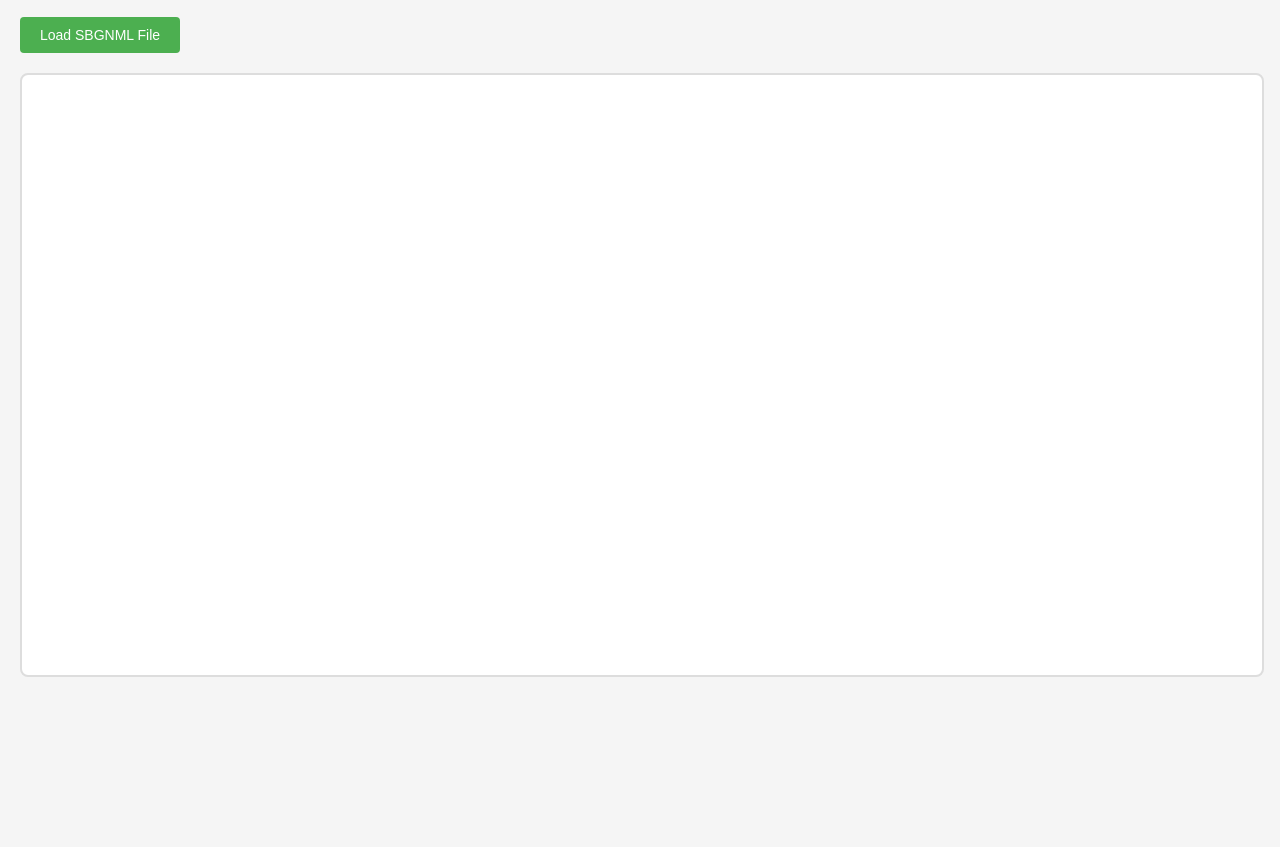
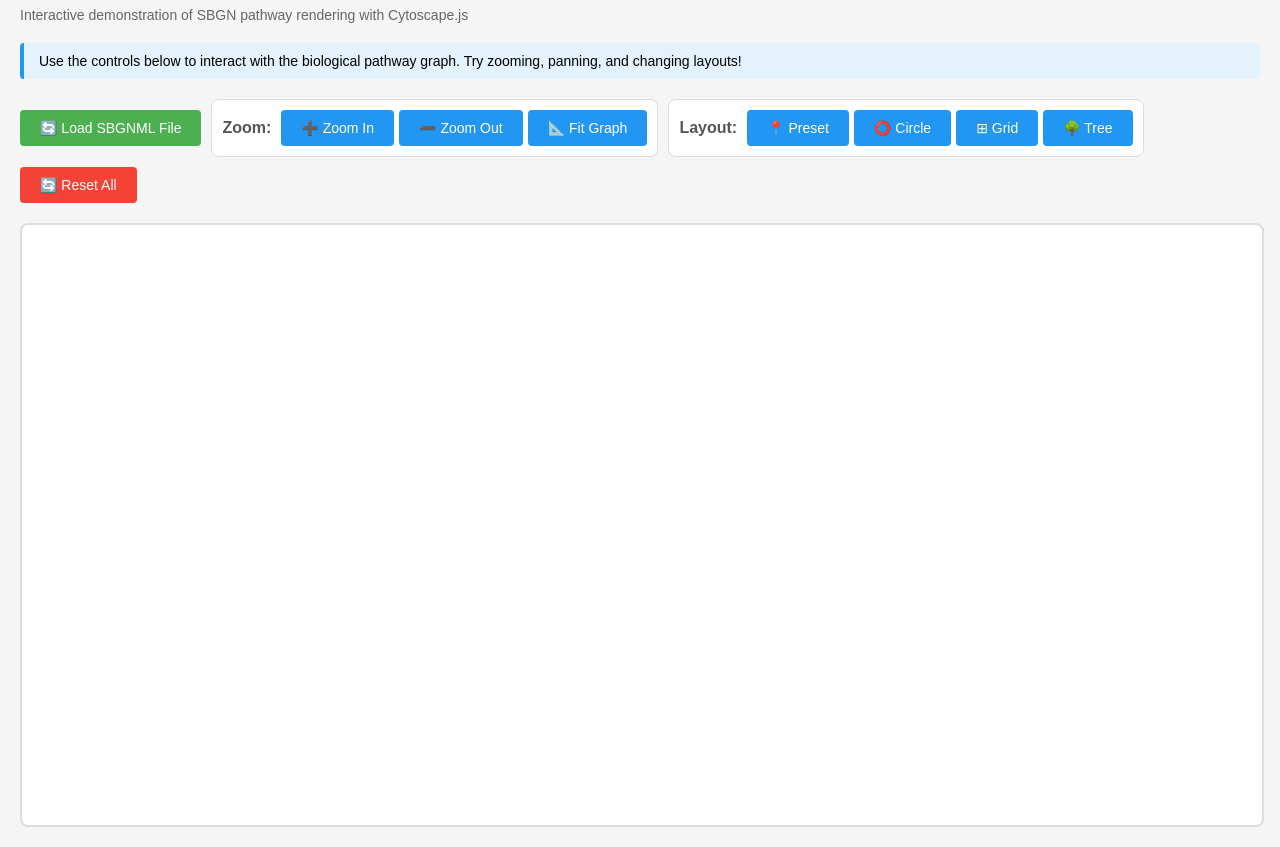
Before and after one commit to Dipro-cyber/sbgn-visualization-demo, a website: page index.html in a window 1280 px wide. Shown: the part 81-928 px from the top of the page. Before the commit the page ends 800 px from the top, so only its background shows below. Drawn offline with Linux system fonts and the light colour scheme; no server answers.

Commit message:
Add interactive graph controls: zoom, layout options, and reset functionality

```diff
--- a/index.html
+++ b/index.html
@@ -13,7 +13,12 @@
         }
         h1 {
             color: #333;
+            margin-bottom: 10px;
+        }
+        .subtitle {
+            color: #666;
             margin-bottom: 20px;
+            font-size: 14px;
         }
         #cy {
             width: 100%;
@@ -21,9 +26,28 @@
             border: 2px solid #ddd;
             background: white;
             border-radius: 8px;
+            position: relative;
         }
         .controls {
             margin-bottom: 20px;
+            display: flex;
+            gap: 10px;
+            flex-wrap: wrap;
+            align-items: center;
+        }
+        .control-group {
+            display: flex;
+            gap: 5px;
+            padding: 10px;
+            background: white;
+            border-radius: 8px;
+            border: 1px solid #ddd;
+        }
+        .control-group label {
+            font-weight: bold;
+            margin-right: 5px;
+            color: #555;
+            align-self: center;
         }
         button {
             padding: 10px 20px;
@@ -33,17 +57,67 @@
             color: white;
             border: none;
             border-radius: 4px;
+            transition: all 0.3s;
         }
         button:hover {
             background: #45a049;
+            transform: translateY(-2px);
+            box-shadow: 0 2px 5px rgba(0,0,0,0.2);
+        }
+        button:active {
+            transform: translateY(0);
+        }
+        button.secondary {
+            background: #2196F3;
+        }
+        button.secondary:hover {
+            background: #0b7dda;
+        }
+        button.danger {
+            background: #f44336;
+        }
+        button.danger:hover {
+            background: #da190b;
+        }
+        .info {
+            background: #e3f2fd;
+            padding: 10px 15px;
+            border-radius: 4px;
+            border-left: 4px solid #2196F3;
+            margin-bottom: 20px;
+            font-size: 14px;
         }
     </style>
 </head>
 <body>
     <h1>SBGN Biological Pathway Visualization</h1>
+    <div class="subtitle">Interactive demonstration of SBGN pathway rendering with Cytoscape.js</div>
+
+    <div class="info">
+        Use the controls below to interact with the biological pathway graph. Try zooming, panning, and changing layouts!
+    </div>
+
     <div class="controls">
-        <button onclick="loadSBGNML()">Load SBGNML File</button>
+        <button onclick="loadSBGNML()">🔄 Load SBGNML File</button>
+
+        <div class="control-group">
+            <label>Zoom:</label>
+            <button class="secondary" onclick="zoomIn()">➕ Zoom In</button>
+            <button class="secondary" onclick="zoomOut()">➖ Zoom Out</button>
+            <button class="secondary" onclick="fitGraph()">📐 Fit Graph</button>
+        </div>
+
+        <div class="control-group">
+            <label>Layout:</label>
+            <button class="secondary" onclick="applyLayout('preset')">📍 Preset</button>
+            <button class="secondary" onclick="applyLayout('circle')">⭕ Circle</button>
+            <button class="secondary" onclick="applyLayout('grid')">⊞ Grid</button>
+            <button class="secondary" onclick="applyLayout('breadthfirst')">🌳 Tree</button>
+        </div>
+
+        <button class="danger" onclick="resetGraph()">🔄 Reset All</button>
     </div>
+
     <div id="cy"></div>
 
     <!-- Load dependencies from CDN -->
--- a/script.js
+++ b/script.js
@@ -45,6 +45,80 @@ async function loadSBGNML() {
     }
 }
 
+// Graph control functions
+function zoomIn() {
+    if (!cy) {
+        alert('Please load the SBGNML file first!');
+        return;
+    }
+    cy.zoom(cy.zoom() * 1.2);
+    cy.center();
+}
+
+function zoomOut() {
+    if (!cy) {
+        alert('Please load the SBGNML file first!');
+        return;
+    }
+    cy.zoom(cy.zoom() * 0.8);
+    cy.center();
+}
+
+function fitGraph() {
+    if (!cy) {
+        alert('Please load the SBGNML file first!');
+        return;
+    }
+    cy.fit();
+    console.log('Graph fitted to viewport');
+}
+
+function applyLayout(layoutName) {
+    if (!cy) {
+        alert('Please load the SBGNML file first!');
+        return;
+    }
+
+    const layoutOptions = {
+        name: layoutName,
+        animate: true,
+        animationDuration: 500,
+        fit: true,
+        padding: 30
+    };
+
+    // Additional options for specific layouts
+    if (layoutName === 'circle') {
+        layoutOptions.radius = 200;
+    } else if (layoutName === 'grid') {
+        layoutOptions.rows = 2;
+    } else if (layoutName === 'breadthfirst') {
+        layoutOptions.directed = true;
+        layoutOptions.spacingFactor = 1.5;
+    }
+
+    cy.layout(layoutOptions).run();
+    console.log(`Applied ${layoutName} layout`);
+}
+
+function resetGraph() {
+    if (!cy) {
+        alert('Please load the SBGNML file first!');
+        return;
+    }
+
+    // Reset to original layout and zoom
+    cy.layout({
+        name: 'preset',
+        animate: true,
+        animationDuration: 500,
+        fit: true,
+        padding: 30
+    }).run();
+
+    console.log('Graph reset to original state');
+}
+
 // Auto-load on page load
 window.addEventListener('DOMContentLoaded', () => {
     loadSBGNML();
```
